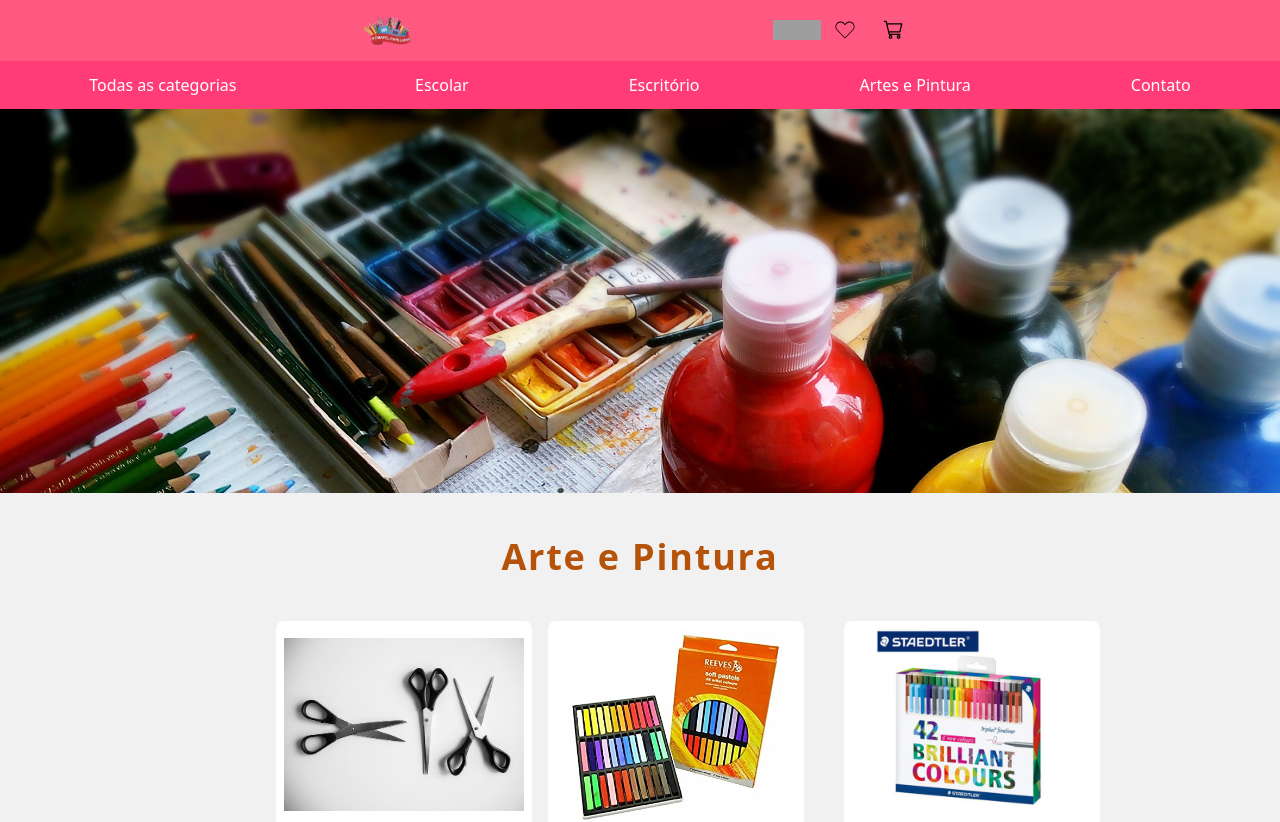
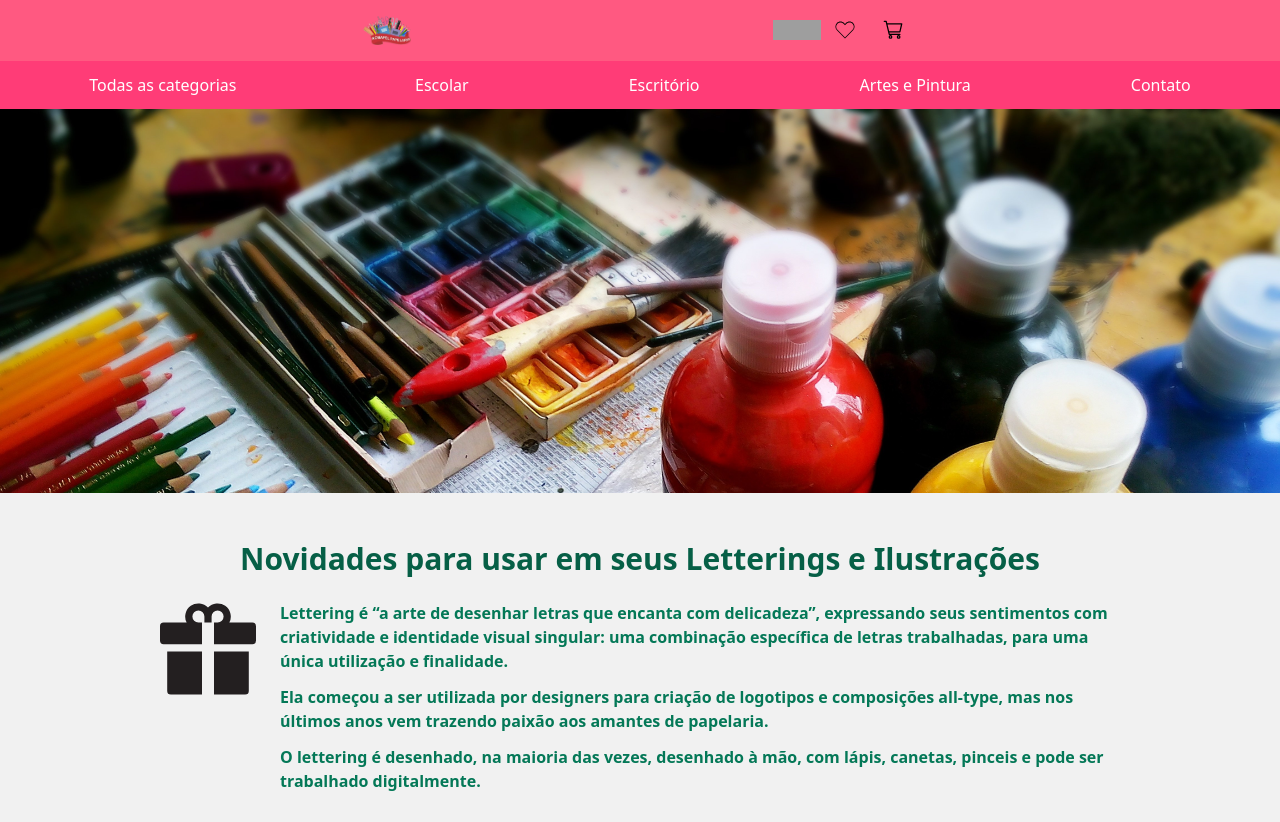
Before and after one commit to cristianebeel/fatec-projeto-integrador-2, a Nuxt app: page /artes-e-pintura in a window 1280 px wide. Shown: the top 822 px of the page. Built offline with nearby package versions, Linux system fonts and the light colour scheme; grey boxes are pictures that could not be loaded.

Commit message:
Texto Artes e Pintura

```diff
--- a/Artes-e-Pintura.vue
+++ /dev/null
@@ -1,18 +0,0 @@
-<div class="container mx-auto">
-            <h1 class=" font-bold text-center text-red-700 py-6 text-5xl ">
-                Novidades para usar em seus Letterings e Ilustrações
-            </h1>
-            <div class="text-gray-900">
-                <div class="grid grid-cols-6 mb-20">
-                    <div class="col-span-1 text-center text-6xl py-4"><i class="fa fa-gift" aria-hidden="true"></i></div>
-                    <div class="col-span-5">
-                        <h3 class="text-red-700 font-bold ">
-                            Lettering é “a arte de desenhar letras que encanta com delicadeza”, expressando seus sentimentos com criatividade e identidade visual singular: uma combinação específica de letras trabalhadas, para uma única utilização e finalidade.
- Ela começou a ser utilizada por designers para criação de logotipos e composições all-type, mas nos últimos anos vem trazendo paixão aos amantes de papelaria.
-O lettering é desenhado, na maioria das vezes, desenhado à mão, com lápis, canetas, pinceis e pode ser trabalhado digitalmente.
-
-                        </h3>
-                    </div>
-                </div>
-            </div>
-        </div>
--- /dev/null
+++ b/components/Texto-ArtesPintura.vue
@@ -0,0 +1,21 @@
+<template>
+    <div class="w-3/4 mx-auto">
+        <h2 class=" font-bold text-center text-green-800 mt-12 mb-6 text-3xl">
+            Novidades para usar em seus Letterings e Ilustrações
+        </h2>
+        <div class="flex flex-row content-center space-x-6">
+            <img src="~/assets/img/gift.svg" aria-hidden="true" class="h-24">
+            <div class="flex-col space-y-3">
+                <p class="text-green-700 font-bold leading-normal">
+                    Lettering é “a arte de desenhar letras que encanta com delicadeza”, expressando seus sentimentos com criatividade e identidade visual singular: uma combinação específica de letras trabalhadas, para uma única utilização e finalidade.
+                </p>
+                <p class="text-green-700 font-bold leading-normal">
+                    Ela começou a ser utilizada por designers para criação de logotipos e composições all-type, mas nos últimos anos vem trazendo paixão aos amantes de papelaria.
+                </p>
+                <p class="text-green-700 font-bold leading-normal">
+                    O lettering é desenhado, na maioria das vezes, desenhado à mão, com lápis, canetas, pinceis e pode ser trabalhado digitalmente.
+                </p>
+            </div>
+        </div>
+    </div>
+</template>
--- a/pages/artes-e-pintura.vue
+++ b/pages/artes-e-pintura.vue
@@ -1,6 +1,7 @@
 <template>
   <div>
     <Banner-ArtePintura />
+    <Texto-ArtesPintura />
     <Page-Title cor="text-yellow-700">Arte e Pintura</Page-Title>
     <div class="flex flex-row flex-wrap justify-center w-full gap-y-4 gap-x-2 py-4 cursor-pointer
       sm:grid-cols-3 sm:gap-y-5 lg:grid-cols-4 xl:grid-cols-5 xl:px-14 xl:gap-y-12">
```
Also changed, not shown: assets/img/gift.svg (added).
